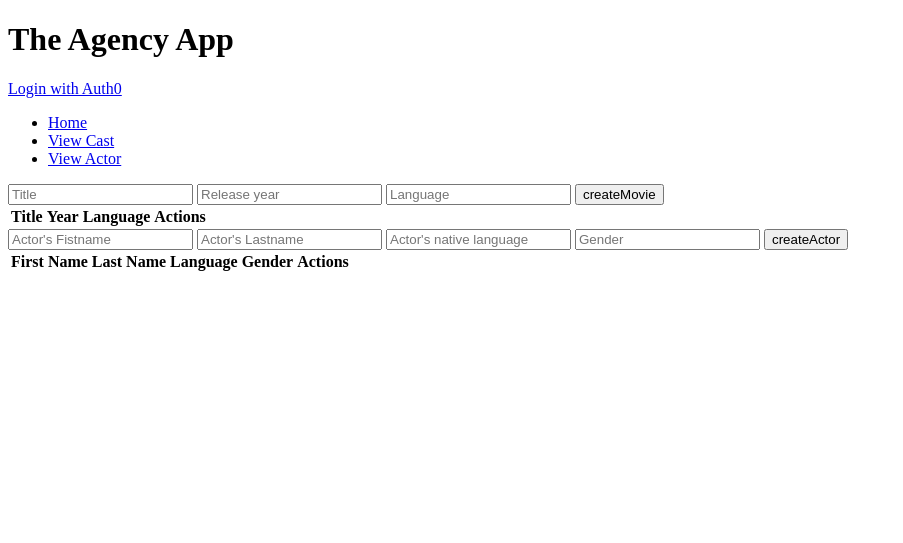
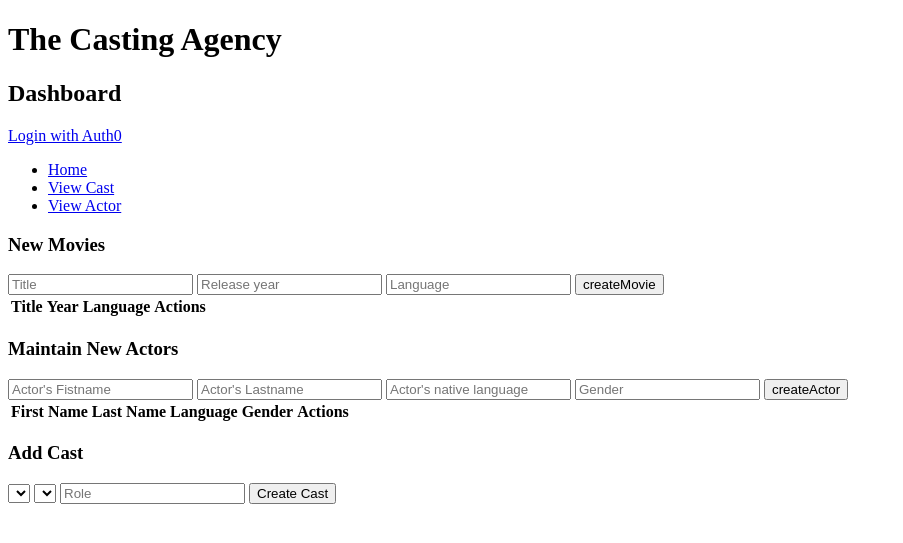
Before and after one commit to sjoerdvellinga/Casting_Agencey, a Flask app: page / in a window 1280 px wide. Shown: the top 543 px of the page, without its empty margins (0-903 px from the left). Run offline with Flask 3, Linux system fonts and the light colour scheme; lists and menus that the app fills with data are empty; parts of the project's set-up code (start-up, migrations or seed data) failed here and were passed over.

Commit message:
Adding cast functions with db relations.

```diff
--- a/app.py
+++ b/app.py
@@ -1,114 +1,49 @@
 import sys
 
 from flask import Flask, render_template, request, redirect, url_for, jsonify, abort
-from flask_sqlalchemy import SQLAlchemy
 from flask_migrate import Migrate
 from sqlalchemy.exc import SQLAlchemyError
-from sqlalchemy import UniqueConstraint, CheckConstraint
+from model import db, create_tables, Movie, Actor, Cast
+from model import queryCastByActor, queryMovieByActor
+
+app = Flask(__name__)
+app.config['SQLALCHEMY_DATABASE_URI'] = 'postgresql://vellinga@127.0.0.1:5432/casting_model'
+db.init_app(app)
+migrate = Migrate(app, db)
+#app.config['DEBUG'] = True
 
 
-app = Flask(__name__)
-app.config['SQLALCHEMY_DATABASE_URI'] = 'postgresql://vellinga@127.0.0.1:5432/agency_model'
-db = SQLAlchemy(app)
-migrate = Migrate(app, db)
-app.config['DEBUG'] = True
+# Homepage
+@app.route('/')
+def index():
+    movies = Movie.query.all()
+    actors = Actor.query.all()
+    return render_template('index.html', movies=movies, actors=actors)
 
-class Movie(db.Model):
-    """
-    Represents a movie in the database.
+#----------------------------------------------------------------------------#
+# Movies
+#----------------------------------------------------------------------------#
 
-    """
-
-    __tablename__ = 'movies'
-    mov_id = db.Column(db.Integer, autoincrement=True, primary_key=True)
-    mov_title = db.Column(db.String(), nullable=False)
-    mov_year = db.Column(db.String (4), nullable=False)
-    mov_language = db.Column(db.String(2), nullable=True)
-
-    def __repr__(self):
-        return f'<Movie {self.mov_id} {self.mov_title} {self.mov_year} {self.mov_language}>'
-
-class Actor(db.Model):
-    """
-    Represents an actor in the database.
-
-    """
-
-    __tablename__= 'actors'
-    act_id = db.Column(db.Integer, autoincrement=True, primary_key=True)
-    act_firstname = db.Column(db.String(25), nullable=False)
-    act_lastname = db.Column(db.String(25), nullable=False)
-    act_language = db.Column(db.String(2), nullable=True)
-    act_gender = db.Column(db.String(6), nullable=True)
-
-    def __repr__(self):
-        return f'<Actor {self.act_id} {self.act_firstname} {self.act_lastname} {self.act_language} {self.act_gender}>'
-
-class Cast(db.Model):
-    """
-    Represents amovie cast in the database.
-    The movie cast are the actor who performed in the movie.
-
-    """
-
-    __tablename__ = 'casts'
-    cas_id = db.Column(db.Integer, autoincrement=True, primary_key=True)
-    mov_id = db.Column(db.Integer, db.ForeignKey('movies.mov_id'), nullable=False)
-    act_id = db.Column(db.Integer, db.ForeignKey('actors.act_id'), nullable=False)
-    cas_role = db.Column(db.String(35), nullable=True)
-
-    # Amake sure the relation is unique, to enable consistant deleting movies.
-    __table_args__ = (UniqueConstraint('mov_id', 'act_id'),)
-
-    movie = db.relationship('Movie', backref=db.backref('casts', lazy=True))
-    actor = db.relationship('Actor', backref=db.backref('casts', lazy=True))
-
-    def __repr__(self):
-        return f'<Cast {self.cas_id} {self.mov_id} {self.act_id} {self.cas_role}>'
-
-
-
-def create_tables():
-    with app.app_context():
-        db.create_all()
-
-# Get all movies where selected actor perfomed in.
-def get_movies_by_actor_id(act_id):
-    try:
-        actor = Actor.query.get(act_id)
-
-        if actor:
-            # Use actor.casts to get the list of movies they have acted in
-            movies = [cast.movie.mov_title for cast in actor.casts]
-            return movies
-        else:
-            return None  # Return None if actor not found
-
-    except SQLAlchemyError as act_retrieve_error:
-        print(str(act_retrieve_error))
-        return None
-
-
-# Endpoint to add new movies to the database
+# Endpoint to add new movies
 @app.route('/movie/create', methods=['POST'])
 def create_movie():
     body = {}
     try:
         data = request.get_json()
         mov_title = data.get('mov_title')
-        mov_year = data.get('mov_year')
+        mov_release = data.get('mov_release')
         mov_language = data.get('mov_language')
 
-        if not mov_title or not mov_year:
+        if not mov_title or not mov_release:
             return jsonify({"error": "Mandatory value for either movie title or release year is missing."}), 400
 
-        movie = Movie(mov_title=mov_title, mov_year=mov_year, mov_language=mov_language)
+        movie = Movie(mov_title=mov_title, mov_release=mov_release, mov_language=mov_language)
         db.session.add(movie)
         db.session.commit()
 
         body = {
             'mov_title': movie.mov_title,
-            'mov_year': movie.mov_year,
+            'mov_release': movie.mov_release,
             'mov_language': movie.mov_language
         }
         return jsonify(body), 201  # 201 - Movie created status for successful creation
@@ -121,7 +56,60 @@ def create_movie():
     finally:
         db.session.close()
 
+# Endpoint to delete movies
+@app.route('/movies/<int:mov_id>', methods=['DELETE'])
+def delete_movie(mov_id):
+    try:
+        movie = Movie.query.get(mov_id)
 
+        if movie:
+            # Delete associated cast entries
+            Cast.query.filter_by(mov_id=mov_id).delete()
+
+            # Now, delete the movie
+            db.session.delete(movie)
+            db.session.commit()
+            return jsonify({'success': True})
+        else:
+            return jsonify({'success': False, 'error': 'Movie not found in database'}), 404
+    except SQLAlchemyError as err_mov_del:
+        db.session.rollback()
+        print(str(err_mov_del))
+        return jsonify({"success": False, "error": "Database error"}), 500
+    finally:
+        db.session.close()
+
+# Endpoint to rename movies
+@app.route('/update_movie_title/<int:mov_id>', methods=['POST'])
+def update_movie_title(mov_id):
+    try:
+        new_title = request.json.get('newTitle')
+
+        # Fetch the movie record from the database using movie_id
+        movie = Movie.query.get(mov_id)
+
+        if movie:
+            # Update the movie title
+            movie.mov_title = new_title
+            db.session.commit()
+            return jsonify({"success": True})
+        else:
+            return jsonify({"success": False, "error": "Movie not found"})
+
+    except SQLAlchemyError as err_mov_titl:
+        db.session.rollback()
+        print(str(err_mov_titl))
+        return jsonify({"success": False, "error": "Database error"})
+
+    finally:
+        db.session.close()
+
+#----------------------------------------------------------------------------#
+# Actors
+#----------------------------------------------------------------------------#
+
+
+# Endpoint to add new actors
 @app.route('/actor/create', methods=['POST'])
 def create_actor():
     body = {}
@@ -147,58 +135,10 @@ def create_actor():
         }
         return jsonify(body), 201  # 201 - Artis created status for successful creation
 
-    except Exception as e:
+    except Exception as err_act_crt:
         db.session.rollback()
-        print(str(e))
+        print(str(err_act_crt))
         return jsonify({"error": "Invalid request data in Actors"}), 400
-
-    finally:
-        db.session.close()
-
-# Delete movies
-@app.route('/movies/<int:mov_id>', methods=['DELETE'])
-def delete_movie(mov_id):
-    try:
-        movie = Movie.query.get(mov_id)
-
-        if movie:
-            # Delete associated cast entries
-            Cast.query.filter_by(mov_id=mov_id).delete()
-
-            # Now, delete the movie
-            db.session.delete(movie)
-            db.session.commit()
-            return jsonify({'success': True})
-        else:
-            return jsonify({'success': False, 'error': 'Movie not found in database'}), 404
-    except SQLAlchemyError as e:
-        db.session.rollback()
-        print(str(e))
-        return jsonify({"success": False, "error": "Database error"}), 500
-    finally:
-        db.session.close()
-
-# Rename movies
-@app.route('/update_movie_title/<int:mov_id>', methods=['POST'])
-def update_movie_title(mov_id):
-    try:
-        new_title = request.json.get('newTitle')
-
-        # Fetch the movie record from the database using movie_id
-        movie = Movie.query.get(mov_id)
-
-        if movie:
-            # Update the movie title
-            movie.mov_title = new_title
-            db.session.commit()
-            return jsonify({"success": True})
-        else:
-            return jsonify({"success": False, "error": "Movie not found"})
-
-    except SQLAlchemyError as e:
-        db.session.rollback()
-        print(str(e))
-        return jsonify({"success": False, "error": "Database error"})
 
     finally:
         db.session.close()
@@ -215,52 +155,41 @@ def delete_actor(act_id):
             return jsonify({'success': True})
         else:
             return jsonify({'success': False, 'error': 'Actor was not found in database'}), 404
-    except SQLAlchemyError as e:
+    except SQLAlchemyError as err_act_del:
         db.session.rollback()
-        print(str(e))
+        print(str(err_act_del))
         return jsonify({"success": False, "error": "Database error"}), 500
     finally:
         db.session.close()
 
-@app.route('/')
-def index():
-   movies = Movie.query.all()
-   actors = Actor.query.all()
-   return render_template('index.html', movies=movies, actors=actors)
+# Endpoint to get actor details
+@app.route('/actor')
+def show_actor():
+    actors = Actor.query.all()
+    return render_template('portfolio.html', actors=actors)
 
-# Route to assign actors to movie casts.
-@app.route('/movie/<int:mov_id>/cast/add/<int:act_id>', methods=['POST'])
-def add_actor_to_cast(mov_id, act_id):
-    try:
-        print(f"Received mov_id: {mov_id}, act_id: {act_id}")
-        movie = Movie.query.get(mov_id)
-        actor = Actor.query.get(act_id)
+@app.route('/actor/<int:act_id>/movies')
+def get_actor_portfolio(act_id):
 
-        if movie and actor:
-            # Check if the combination of movie_id and actor_id already exists
-            existing_cast = Cast.query.filter_by(mov_id=mov_id, act_id=act_id).first()
-            if existing_cast:
-                return jsonify({'success': False, 'error': 'Actor is already in the cast'}), 400
+    movies = queryMovieByActor(act_id)
 
-            cast = Cast(movie=movie, actor=actor)
-            db.session.add(cast)
-            db.session.commit()
-            return jsonify({'success': True})
-        else:
-            return jsonify({'success': False, 'error': 'Movie or actor not found'}), 404
-    except SQLAlchemyError as e:
-        db.session.rollback()
-        print(str(e))
-        return jsonify({"success": False, "error": "Database error"}), 500
-    finally:
-        db.session.close()
+    if movies is not None:
+        return jsonify(success=True, cast_list=movies)
+    else:
+        return jsonify(success=False, message='Failed to retrieve movies')
 
+
+#----------------------------------------------------------------------------#
+# Casts
+#----------------------------------------------------------------------------#
+
+# Endpoint to retrieve movie cast.
 @app.route('/cast')
 def show_cast():
     movies = Movie.query.all()
     return render_template('cast.html', movies=movies)
 
-
+# Endpoint to retrieve movie cast in data dictionairy format.
 @app.route('/movie/<int:mov_id>/cast')
 def get_movie_cast(mov_id):
     try:
@@ -277,28 +206,54 @@ def get_movie_cast(mov_id):
             return jsonify({'success': True, 'cast_list': cast_list})
         else:
             return jsonify({'success': False, 'error': 'Movie not found'}), 404
-    except SQLAlchemyError as e:
+    except SQLAlchemyError as err_mov_cast:
         db.session.rollback()
-        print(str(e))
+        print(str(err_mov_cast))
         return jsonify({"success": False, "error": "Database error"}), 500
     finally:
         db.session.close()
 
-@app.route('/actor')
-def show_actor():
-    actors = Actor.query.all()
-    return render_template('portfolio.html', actors=actors)
+# Endpoint to assign actors to movie casts.
+@app.route('/movie/<int:mov_id>/cast/add/<int:act_id>', methods=['POST'])
+def add_actor_to_cast(mov_id, act_id, cas_role):
+    try:
+        print(f"Received mov_id: {mov_id}, act_id: {act_id}, cas_role: {cas_role}")
+        movie = Movie.query.get(mov_id)
+        actor = Actor.query.get(act_id)
+        role = Cast.query.get(cas_role)
 
-@app.route('/actor/<int:act_id>/movies')
-def get_actor_portfolio(act_id):
+        if movie and actor:
+            # Check if the combination of movie_id and actor_id already exists
+            existing_cast = Cast.query.filter_by(mov_id=mov_id, act_id=act_id).first()
+            if existing_cast:
+                return jsonify({'success': False, 'error': 'Actor is already in this movies cast'}), 400
 
-    movies = get_movies_by_actor_id(act_id)
+            cast = Cast(movie=movie, actor=actor, role=role)
+            db.session.add(cast)
+            db.session.commit()
+            return jsonify({'success': True})
+        else:
+            return jsonify({'success': False, 'error': 'Movie or actor not found'}), 404
+    except SQLAlchemyError as error_assing_act:
+        db.session.rollback()
+        print(str(error_assing_act))
+        return jsonify({"success": False, "error": "Database error"}), 500
+    finally:
+        db.session.close()
 
-    if movies is not None:
-        return jsonify(success=True, cast_list=movies)
+
+# Endpoint to get casts for specific actor
+@app.route('/actor/<int:act_id>/casts')
+def get_actor_casts(act_id):
+
+    casts = queryCastByActor(act_id)
+
+    if casts is not None:
+        return jsonify(success=True, cast_list=casts)
     else:
         return jsonify(success=False, message='Failed to retrieve movies')
 
+# Endpoint to remove actor from a cast
 @app.route('/movie/<int:mov_id>/cast/delete/<int:act_id>', methods=['POST'])
 def delete_actor_from_cast(mov_id, act_id):
     try:
@@ -317,14 +272,51 @@ def delete_actor_from_cast(mov_id, act_id):
                 return jsonify({'success': False, 'message': 'Actor not found in the cast list'}), 404
         else:
             return jsonify({'success': False, 'message': 'Movie or actor not found'}), 404
-    except SQLAlchemyError as e:
+    except SQLAlchemyError as err_cas_act_del:
         db.session.rollback()
-        print(str(e))
+        print(str(err_cas_act_del))
         return jsonify({'success': False, 'message': 'Failed to delete actor from the cast list'}), 500
     finally:
         db.session.close()
 
-#always include this at the bottom of your code
+# Endpoint maintain which actor performed which role in a specific movie.
+@app.route('/cast/create', methods=['POST'])
+def create_cast():
+    try:
+        data = request.form
+        mov_id = data.get('mov_id')
+        act_id = data.get('act_id')
+        cas_role = data.get('cas_role')
+
+        if not mov_id or not act_id or not cas_role:
+            return jsonify({"error": "Please provide all required information."}), 400
+
+        # Check if the combination already exists in the 'casts' table
+        existing_cast = Cast.query.filter_by(mov_id=mov_id, act_id=act_id, cas_role=cas_role).first()
+
+        if existing_cast:
+            return jsonify({"error": "Duplicate entry. Cast already exists."}), 409
+
+        cast = Cast(mov_id=mov_id, act_id=act_id, cas_role=cas_role)
+        db.session.add(cast)
+        db.session.commit()
+
+        return jsonify({"success": True, "message": "Cast created successfully!"}), 201
+
+    except IntegrityError as err_dt_integ:
+        db.session.rollback()
+        print(str(err_dt_integ))
+        return jsonify({"error": "Failed to create cast due to database integrity error."}), 500
+
+    except Exception as err_cas_crt:
+        db.session.rollback()
+        print(str(err_cas_crt))
+        return jsonify({"error": "Failed to create cast."}), 500
+
+    finally:
+        db.session.close()
+
+# Maintain port
 if __name__ == '__main__':
-   create_tables()  # Initialize the database tables
-   app.run(host="0.0.0.0", port=3000)
+    create_tables()  # Initialize the database tables
+    app.run(host="0.0.0.0", port=3000)
--- a/templates/index.html
+++ b/templates/index.html
@@ -1,7 +1,7 @@
 <!DOCTYPE html>
 <html>
     <head>
-    <title>The Agency App</title>
+        <title>Casting Agency</title>
         <style>
             .hidden {
                 display: none;
@@ -10,7 +10,8 @@
     </head>
     <body>
         <div id="header">
-        <h1>The Agency App</h1>
+            <h1>The Casting Agency</h1>
+            <h2>Dashboard</h2>
             <a href="/login">Login with Auth0</a>
             <nav>
                 <ul>
@@ -21,27 +22,13 @@
             </nav>
         </div>
         <form id="movie_form">
+            <h3>New Movies</h3>
             <input type="text" id="mov_title" name="Mov_title" placeholder="Title"/>
-    <input type="text" id="mov_year" name="Mov_year" placeholder="Release year"/>
+            <input type="text" id="mov_release" name="Mov_release" placeholder="Release year"/>
             <input type="text" id="mov_language" name="Mov_language" placeholder="Language"/>
             <input type="submit" name="createMovie" value="createMovie"/>
         </form>
         <div id="mov_error" class="hidden">That did not go as expected! The movie was not added.</div>
-
-<div id="cast_form" class="hidden">
-    <input type="hidden" id="selected_mov_id" name="selected_mov_id" value="">
-    <select id="mov_id" name="mov_id" value="">
-        {% for m in movies %}
-            <option value="{{ m.mov_id }}">{{ m.mov_title }} {{ m.mov_year }}</option>
-        {% endfor %}
-    </select>
-    <select id="act_id" name="act_id">
-        {% for a in actors %}
-            <option value="{{ a.act_id }}">{{ a.act_lastname }} {{ a.act_firstname }}</option>
-        {% endfor %}
-    </select>
-    <button type="button" id="add_actor_to_cast">Add Actor to Cast</button>
-</div>
 
         <table>
             <thead>
@@ -56,10 +43,9 @@
                 {% for m in movies %}
                 <tr>
                     <td><span class="editable" data-movie-id="{{ m.mov_id }}">{{ m.mov_title }}</span></td>
-            <td>{{ m.mov_year }}</td>
+                    <td>{{ m.mov_release }}</td>
                     <td>{{ m.mov_language }}</td>
                     <td>
-                <button class="edit_cast" data-mov-id="{{ m.mov_id }}">Edit Cast</button>
                         <button class="mov_delete" data-mov-id="{{ m.mov_id }}">&cross;</button>
                     </td>
                 </tr>
@@ -68,6 +54,7 @@
         </table>
 
         <form id="actor_form">
+            <h3>Maintain New Actors</h3>
             <input type="text" id="act_firstname" name="act_firstname" placeholder="Actor's Fistname"/>
             <input type="text" id="act_lastname" name="act_lastname" placeholder="Actor's Lastname"/>
             <input type="text" id="act_language" name="act_language" placeholder="Actor's native language"/>
@@ -98,6 +85,23 @@
             </tbody>
         </table>
 
+        <form id="cast_form" method="POST">
+            <h3>Add Cast</h3>
+            <select id="mov_id" name="mov_id">
+                {% for movie in movies %}
+                    <option value="{{ movie.mov_id }}">{{ movie.mov_title }}</option>
+                {% endfor %}
+            </select>
+            <select id="act_id" name="act_id">
+                {% for actor in actors %}'cast_form'
+                    <option value="{{ actor.act_id }}">{{ actor.act_firstname }} {{ actor.act_lastname }}</option>
+                {% endfor %}
+            </select>
+            <input type="text" id="cas_role" name="cas_role" placeholder="Role"/>
+            <input type="submit" id="add_actor_to_cast" name="createCast" value="Create Cast"/>
+        </form>
+        <div id="cast_error" class="hidden">Error: Failed to create cast.</div>
+
         <script>    //Submit new movies and retrieve movie data
             document.getElementById('movie_form').onsubmit = function(e) {
                 e.preventDefault();
@@ -105,7 +109,7 @@
                     method: 'POST',
                     body: JSON.stringify({
                         'mov_title': document.getElementById('mov_title').value,
-                'mov_year': document.getElementById('mov_year').value,
+                        'mov_release': document.getElementById('mov_release').value,
                         'mov_language': document.getElementById('mov_language').value
                     }),
                     headers: {
@@ -125,7 +129,7 @@
                         const newRow = document.createElement('tr');
                         newRow.innerHTML = `
                             <td><span class="editable" data-movie-id="${jsonResponse['mov_id']}">${jsonResponse['mov_title']}</span></td>
-                    <td>${jsonResponse['mov_year']}</td>
+                            <td>${jsonResponse['mov_release']}</td>
                             <td>${jsonResponse['mov_language']}</td>
                         `;
                         document.querySelector('tbody').appendChild(newRow);
@@ -133,7 +137,7 @@
 
                         // Clear the input fields after successful submission
                         document.getElementById('mov_title').value = '';
-                document.getElementById('mov_year').value = '';
+                        document.getElementById('mov_release').value = '';
                         document.getElementById('mov_language').value = '';
                     }
                 })
@@ -192,7 +196,6 @@
                 });
             }
         </script>
-
 
         <script>    // Make the Movie title field editable, confirm with <ENTER>
             const editableElements = document.querySelectorAll('.editable');
@@ -305,8 +308,9 @@
             document.getElementById('add_actor_to_cast').addEventListener('click', () => {
                 const mov_id = document.getElementById('mov_id').value;
                 const act_id = document.getElementById('act_id').value;
+                const cas_role = document.getElementById('cas_role').value;
 
-        fetch(`/movie/${mov_id}/cast/add/${act_id}`, {
+                fetch(`/movie/${mov_id}/cast/add/${act_id}/${cas_role}`, {
                     method: 'POST',
                     headers: {
                         'Content-Type': 'application/json',
@@ -330,6 +334,42 @@
                 });
             });
         </script>
+        <script>
+            // Ensure the DOM is fully loaded before attaching event listeners
+            document.addEventListener('DOMContentLoaded', function() {
+                // Add your form submission event listener here
 
+                document.getElementById('cast_form').onsubmit = function(e) {
+                    e.preventDefault();
+                    const castForm = document.getElementById('cast_form');
+
+                    // Add your fetch request for handling the form submission here
+                    fetch('/cast/create', {
+                        method: 'POST',
+                        body: new FormData(castForm), // Use 'castForm' as the form element reference
+                    })
+                    .then(function(response) {
+                        return response.json();
+                    })
+                    .then(function(jsonResponse) {
+                        console.log(jsonResponse);
+                        if (jsonResponse.success) {
+                            // Clear the form inputs
+                            document.getElementById('cas_role').value = '';
+                            // Refresh the cast list by reloading the page or making an AJAX request
+                            location.reload(); // You can also use AJAX to update the list without a page reload
+                        } else {
+                            document.getElementById('cast_error').innerText = jsonResponse.error || 'Failed to create cast.';
+                            document.getElementById('cast_error').classList.remove('hidden');
+                        }
+                    })
+                    .catch(function(error) {
+                        console.error('Error:', error);
+                        document.getElementById('cast_error').innerText = 'Failed to create cast.';
+                        document.getElementById('cast_error').classList.remove('hidden');
+                    });
+                };
+            });
+        </script>
     </body>
 </html>
```
Also changed, not shown: model.py (added, +103 -0 lines), templates/cast.html (+31 -15 lines), templates/portfolio.html (+9 -8 lines), 1 other file. Lines whose indentation alone changed are shown as unchanged.
